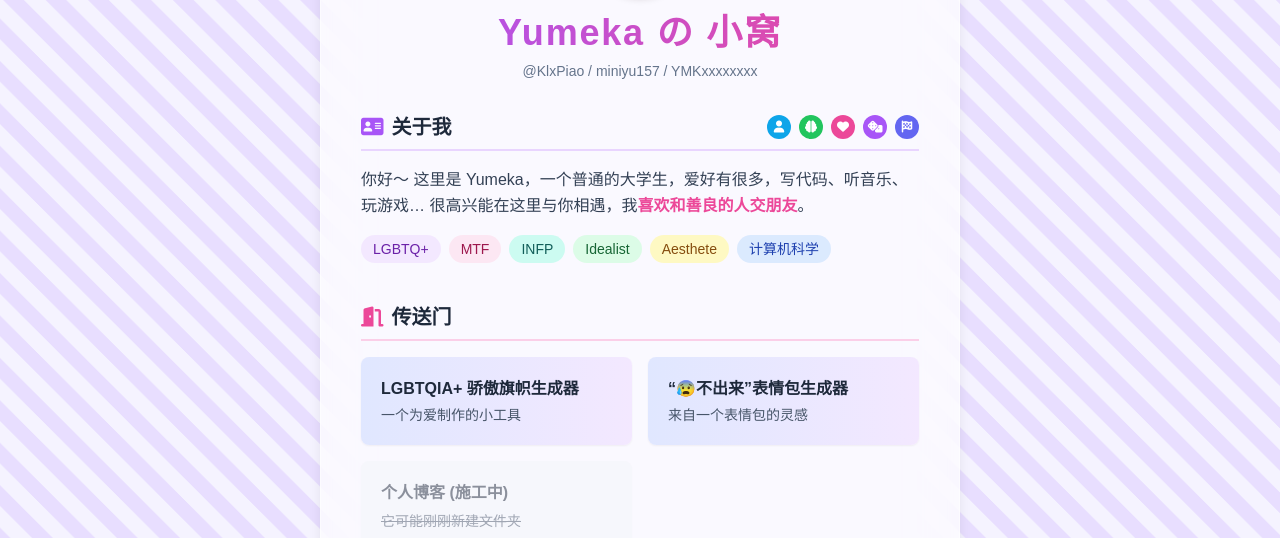
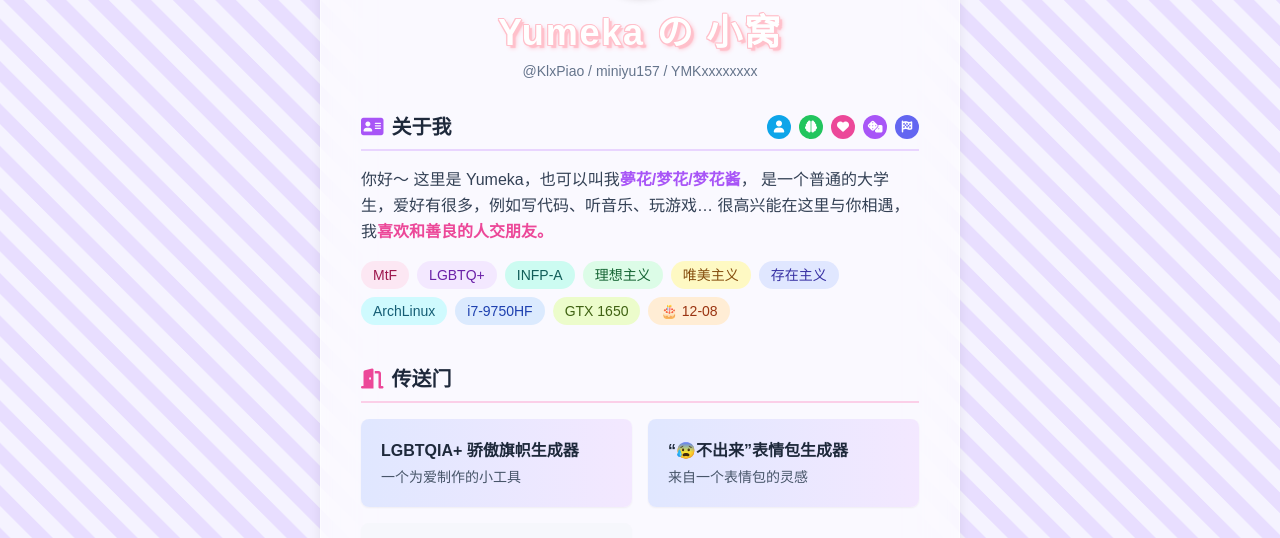
Before and after one commit to miniyu157/miniyu157.github.io, a plain HTML site: page index.html in a window 1280 px wide. Shown: the part 236-774 px from the top of the page. Drawn offline with nearby package versions, Linux system fonts and the light colour scheme.

Commit message:
📝更新标签、标题外观

```diff
--- a/index.html
+++ b/index.html
@@ -33,6 +33,14 @@
             --full-width: calc(var(--stripe-width) * 2);
             --size-x: calc(var(--full-width) / sin(var(--angle)));
             --size-y: calc(var(--full-width) / cos(var(--angle)));
+        }
+
+        .title {
+            color: white;
+            text-shadow: -1px 1px pink, 0px 1px pink, 1px 1px pink,
+                -1px 0px pink, 3px 3px 1px pink, 1px 0px pink,
+                -1px -1px pink, 0px -1px pink, 1px 1px pink,
+                3px 3px 5px pink;
         }
 
         body {
@@ -158,8 +166,7 @@
                     class="w-28 h-28 rounded-full mx-auto mb-4 border-4 border-white shadow-md">
 
                 <div>
-                    <h1
-                        class="text-4xl font-bold bg-clip-text text-transparent bg-gradient-to-r from-purple-500 to-pink-500 tracking-wider">
+                    <h1 class="title text-4xl font-bold tracking-wider">
                         Yumeka の 小窝
                     </h1>
 
@@ -233,23 +240,32 @@
                 </h2>
 
                 <p class="mb-4 text-base leading-relaxed">
-                    你好～ 这里是 Yumeka，一个普通的大学生，爱好有很多，写代码、听音乐、玩游戏… 很高兴能在这里与你相遇，我<span
-                        class="font-semibold text-pink-500">喜欢和善良的人交朋友</span>。
+                    你好～ 这里是 Yumeka，也可以叫我<span class="font-semibold text-purple-500">夢花/梦花/梦花酱</span>，
+                    是一个普通的大学生，爱好有很多，例如写代码、听音乐、玩游戏… 很高兴能在这里与你相遇，我<span
+                        class="font-semibold text-pink-500">喜欢和善良的人交朋友。</span>
                 </p>
 
                 <div class="flex flex-wrap gap-2 text-sm select-none">
+                    <span onclick="copyText('MtF')"
+                        class="bg-pink-100 text-pink-800 px-3 py-1 rounded-full font-medium">MtF</span>
                     <span onclick="copyText('LGBTQ+')"
                         class="bg-purple-100 text-purple-800 px-3 py-1 rounded-full font-medium">LGBTQ+</span>
-                    <span onclick="copyText('MTF')"
-                        class="bg-pink-100 text-pink-800 px-3 py-1 rounded-full font-medium">MTF</span>
-                    <span onclick="copyText('INFP')"
-                        class="bg-teal-100 text-teal-800 px-3 py-1 rounded-full font-medium">INFP</span>
-                    <span onclick="copyText('Idealist')"
-                        class="bg-green-100 text-green-800 px-3 py-1 rounded-full font-medium">Idealist</span>
-                    <span onclick="copyText('Aesthete')"
-                        class="bg-yellow-100 text-yellow-800 px-3 py-1 rounded-full font-medium">Aesthete</span>
-                    <span onclick="copyText('计算机科学')"
-                        class="bg-blue-100 text-blue-800 px-3 py-1 rounded-full font-medium">计算机科学</span>
+                    <span onclick="copyText('INFP-A')"
+                        class="bg-teal-100 text-teal-800 px-3 py-1 rounded-full font-medium">INFP-A</span>
+                    <span onclick="copyText('理想主义')"
+                        class="bg-green-100 text-green-800 px-3 py-1 rounded-full font-medium">理想主义</span>
+                    <span onclick="copyText('唯美主义')"
+                        class="bg-yellow-100 text-yellow-800 px-3 py-1 rounded-full font-medium">唯美主义</span>
+                    <span onclick="copyText('存在主义')"
+                        class="bg-indigo-100 text-indigo-800 px-3 py-1 rounded-full font-medium">存在主义</span>
+                    <span onclick="copyText('ArchLinux')"
+                        class="bg-cyan-100 text-cyan-800 px-3 py-1 rounded-full font-medium">ArchLinux</span>
+                    <span onclick="copyText('i7-9750HF')"
+                        class="bg-blue-100 text-blue-800 px-3 py-1 rounded-full font-medium">i7-9750HF</span>
+                    <span onclick="copyText('GTX 1650')"
+                        class="bg-lime-100 text-lime-800 px-3 py-1 rounded-full font-medium">GTX 1650</span>
+                    <span onclick="copyText('🎂 12-08')"
+                        class="bg-orange-100 text-orange-800 px-3 py-1 rounded-full font-medium">🎂 12-08</span>
                 </div>
             </section>
 
```
